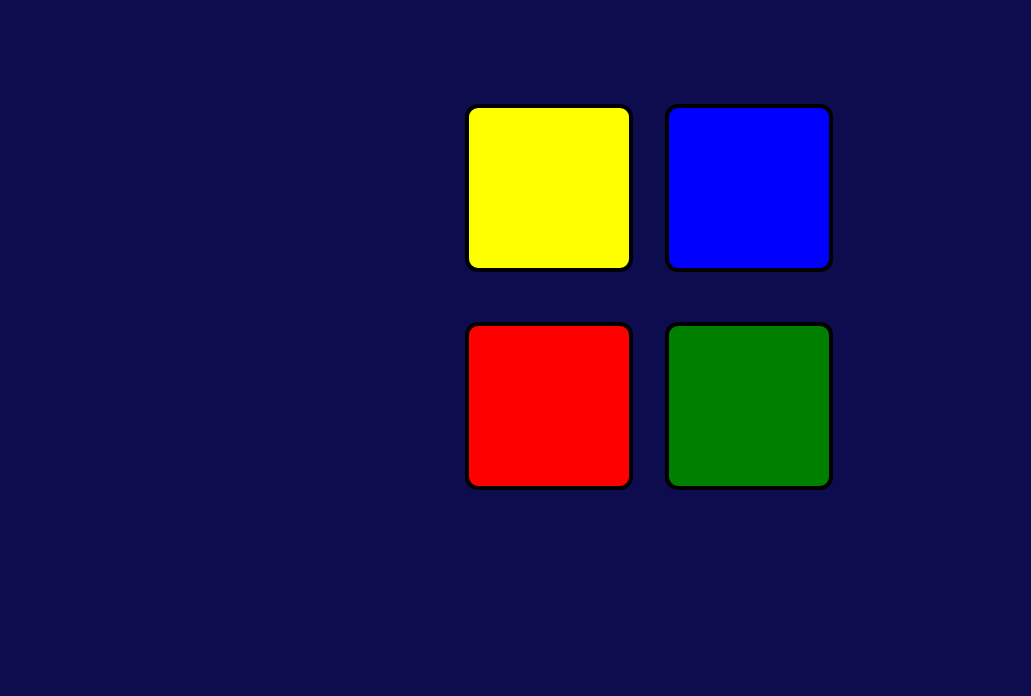
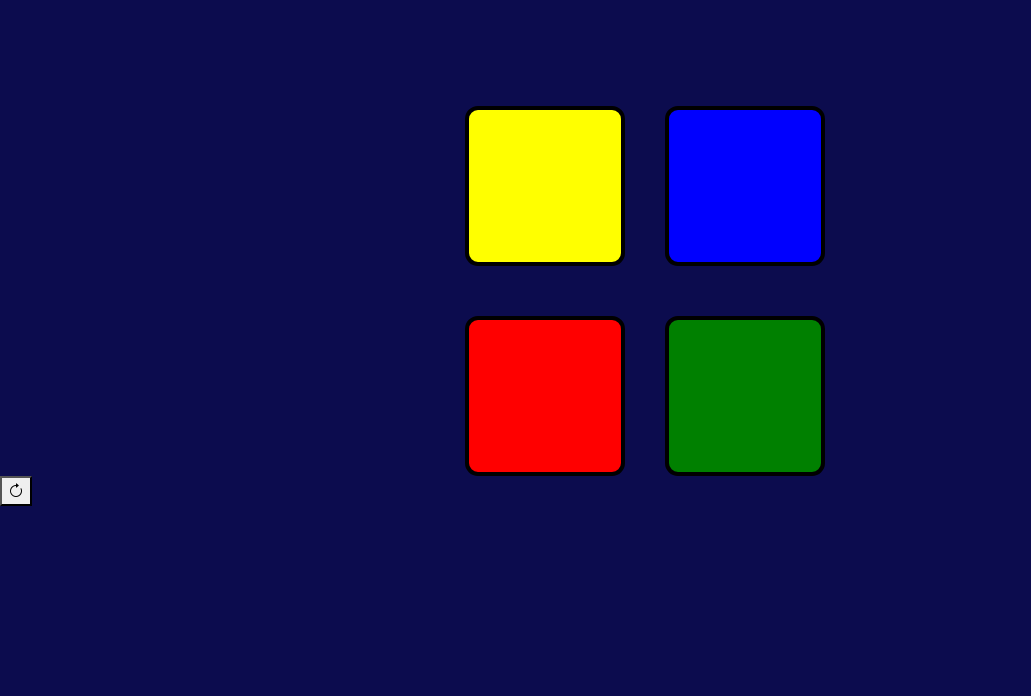
Before and after one commit to aonethika/simon-game, a plain HTML site: page simon/game.html in a window 1280 px wide. Shown: the part 104-800 px from the top of the page, without its empty margins (0-1031 px from the left). Drawn offline with nearby package versions, Linux system fonts and the light colour scheme.

Commit message:
Update game.html

```diff
--- a/simon/game.html
+++ b/simon/game.html
@@ -1,17 +1,18 @@
 <!DOCTYPE html>
 <html lang="en">
 <head>
-    <meta charset="UTF-8">
-    <meta name="viewport" content="width=device-width, initial-scale=1.0">
+  <meta charset="UTF-8" />
+  <meta name="viewport" content="width=device-width, initial-scale=1.0" />
   <title>The Simon Game</title>
   <link href="https://fonts.googleapis.com/css2?family=Pacifico&display=swap" rel="stylesheet">
-
-    <link rel="stylesheet" href="style.css">
-
+  <link href="https://cdn.jsdelivr.net/npm/bootstrap@5.3.6/dist/css/bootstrap.min.css" rel="stylesheet">
+  <link rel="stylesheet" href="https://cdn.jsdelivr.net/npm/bootstrap-icons@1.10.5/font/bootstrap-icons.css">
+  <link rel="stylesheet" href="style.css" />
 </head>
 <body>
 
   <h1>PRESS ANY KEY TO START</h1>
+
   <div class="sqr">
     <div class="sqr1" id="yellow"></div>
     <div class="sqr2" id="blue"></div>
@@ -19,9 +20,9 @@
     <div class="sqr4" id="green"></div>
   </div>
 
-
-
-
+  <button id="restart-btn">
+    <i class="bi bi-arrow-clockwise"></i>
+  </button>
 
   <script src="https://ajax.googleapis.com/ajax/libs/jquery/3.7.1/jquery.min.js"></script>
   <script src="index.js" charset="UTF-8"></script>
```
Lines whose indentation alone changed are shown as unchanged.
